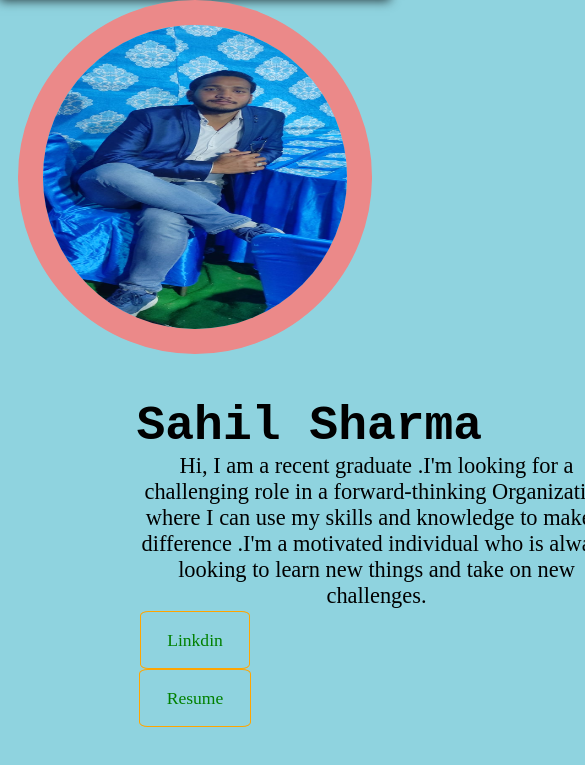
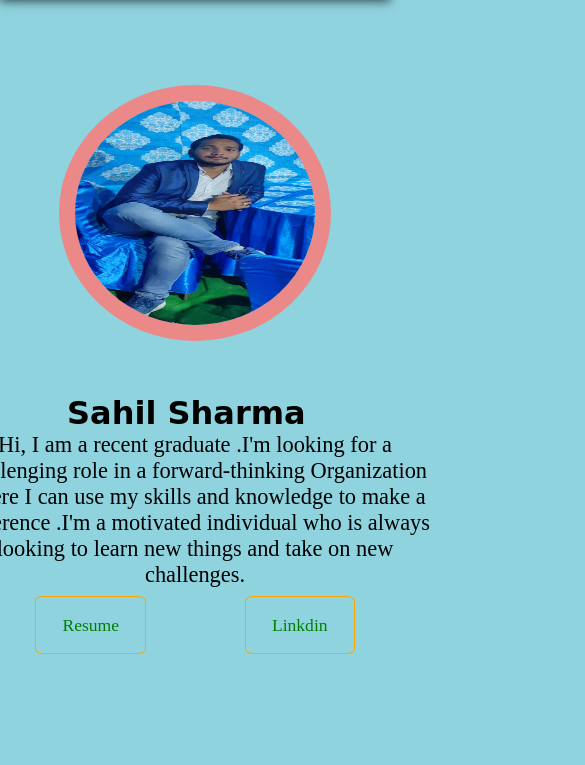
Before and after one commit to Sahil-4U/Portfolio-Website, a plain HTML site: page index.html in a window 390 px wide. Shown: the part 75-840 px from the top of the page, 585 px wide, since content can reach past the window. Drawn offline with Linux system fonts and the light colour scheme.

Commit message:
add some media queries to make webpage responsive

```diff
--- a/style.css
+++ b/style.css
@@ -61,20 +61,23 @@ nav {
 .img>img{
     width:19rem;
     height:19rem;
-    border:25px solid rgb(235, 137, 137);
+    border:1.5rem solid rgb(235, 137, 137);
     border-radius: 50%;
 }
 .img>img:hover{
-  border: 25px solid rgb(213, 24, 230);
+  border: 1.5rem solid rgb(213, 24, 230);
   transition: 1s ease-in;
 }
 
 .information{
   width:30%;
   height: 40%;
+  display: flex;
+  flex-direction: column;
+  align-items: center;
 }
 .information>h1{
-  width: 500px;
+  width: 25rem;
   font-size: 3rem;
   font-family: 'Courier New', Courier, monospace;
 }
@@ -89,11 +92,11 @@ nav {
   font-weight: 500;
 }
 .buttons{
+  width: 20rem;
   margin: 2% 0;
   display: flex;
-  justify-content: space-evenly;
-  align-items: center;
-  flex-wrap: wrap-reverse;
+  justify-content: space-between;
+  flex-wrap:wrap;
 }
 
 .buttons>a{
@@ -110,3 +113,25 @@ nav {
   color: white;
   border: none;
 }
+
+@media only screen and (max-width: 700px) {
+  .img>img{
+    width:15rem;
+    height:14rem;
+    border:1rem solid rgb(235, 137, 137);
+    border-radius: 50%;
+    margin-top: 5rem;
+}
+.information{
+  width:100%;
+  height: 40%;
+  display: flex;
+  flex-direction: column;
+  align-items: center;
+}
+.information>h1{
+  width: 16rem;
+  font-size: 2rem;
+  font-family: cursive;
+}
+}
```
